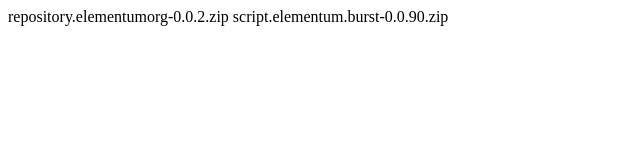
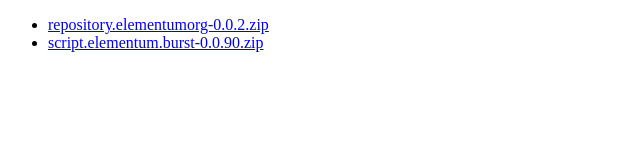
Before and after one commit to adamsmith18880/ada, a plain HTML site: page index.html in a window 1280 px wide. Shown: the whole page, without its empty margins (0-640 px from the left). Drawn offline with Linux system fonts and the light colour scheme.

Commit message:
index.html

```diff
--- a/index.html
+++ b/index.html
@@ -6,9 +6,9 @@
     <title>Descargas</title>
 <body>
 
-
-    repository.elementumorg-0.0.2.zip
-    script.elementum.burst-0.0.90.zip
-
+    <ul>
+        <li><a href="repository.elementumorg-0.0.2.zip">repository.elementumorg-0.0.2.zip</a></li>
+        <li><a href="script.elementum.burst-0.0.90.zip">script.elementum.burst-0.0.90.zip</a></li>
+    </ul>
 </body>
 </html>
```
